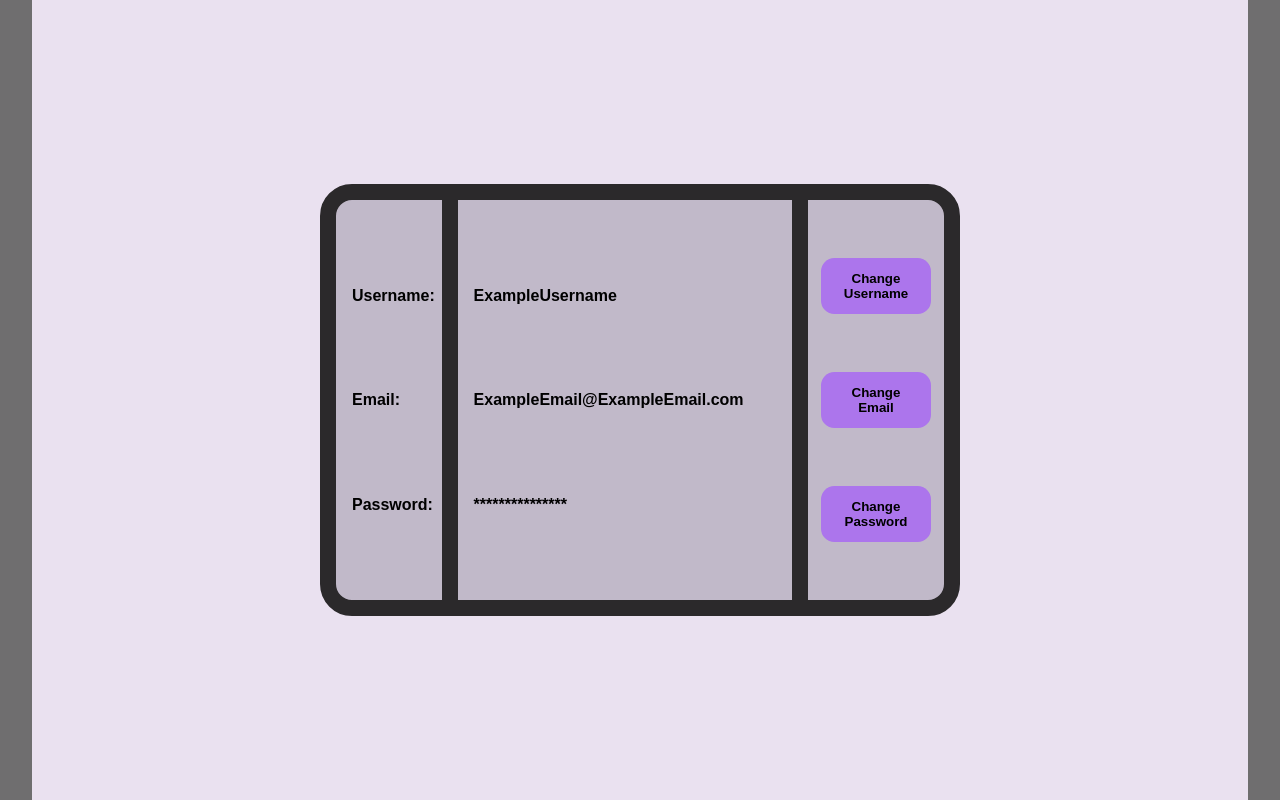
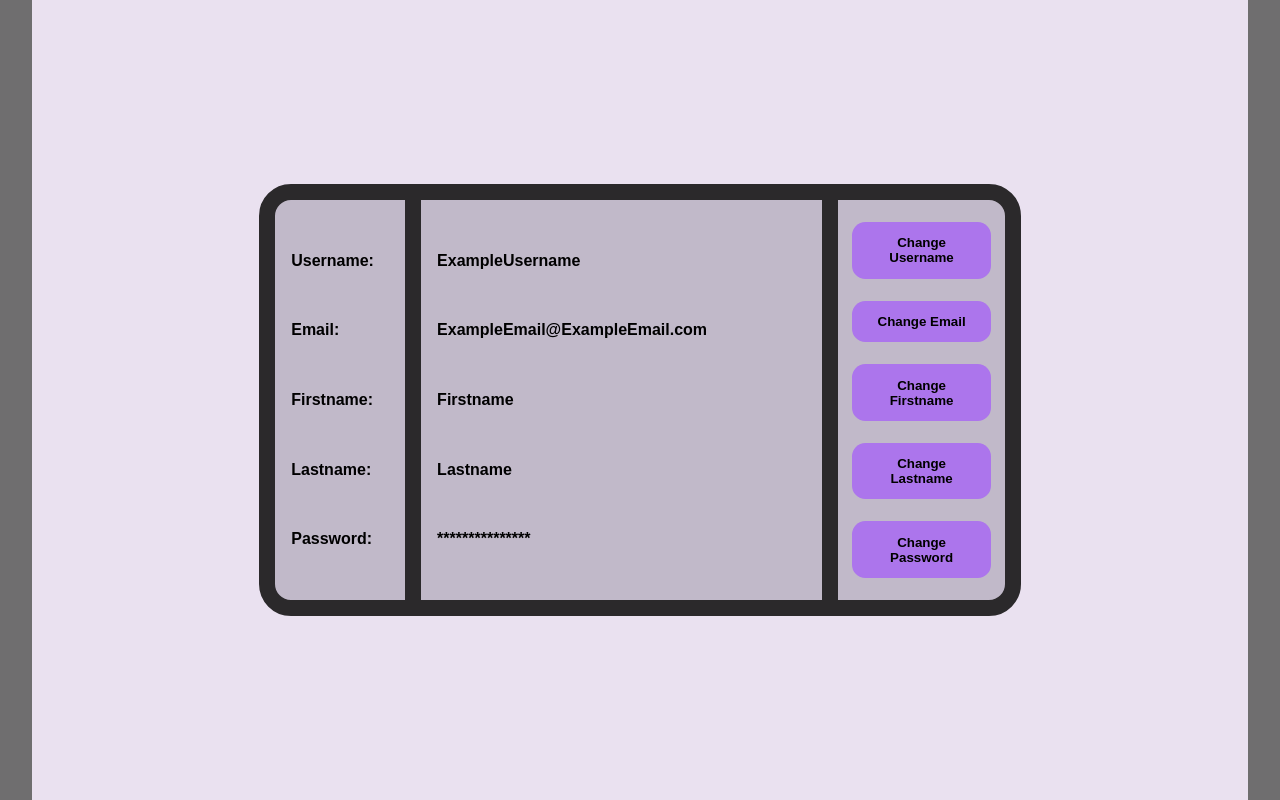
Before and after one commit to dylanr150/COSC-360-Project, a PHP site: page /HTML/editProfile.html in a window 1280 px wide. Shown: the part 80-880 px from the top of the page. Run offline with PHP 8.4, Linux system fonts and the light colour scheme.

Commit message:
Fix to Edit Profile Page to Include First/Last Name (#7)
Co-authored-by: Tyler Posella <Tyler.Posella.Stu@gmail.com>

```diff
--- a/Front-end/CSS/editProfile.css
+++ b/Front-end/CSS/editProfile.css
@@ -12,7 +12,7 @@
 .editProfile-container{
     display: flex;
     height: 50%;
-    width: 50%;
+    width: 60%;
     background-color: #c1b9c9;
     border: solid 1em #2b292b;
     border-radius: 2em;
--- a/Front-end/HTML/editProfile.html
+++ b/Front-end/HTML/editProfile.html
@@ -22,16 +22,22 @@
           <div class="editProfile-parameters">
             <h2>Username:</h2>
             <h2>Email:</h2>
+            <h2>Firstname:</h2>
+            <h2>Lastname:</h2>
             <h2>Password:</h2>
           </div>
           <div class="editProfile-data">
             <h3>ExampleUsername</h3>
             <h3>ExampleEmail@ExampleEmail.com</h3>
+            <h3>Firstname</h3>
+            <h3>Lastname</h3>
             <h3>***************</h3>
           </div>
           <div class="editProfile-buttons">
             <button class="generalButton">Change Username</button>
             <button class="generalButton">Change Email</button>
+            <button class="generalButton">Change Firstname</button>
+            <button class="generalButton">Change Lastname</button>
             <button class="generalButton">Change Password</button>
           </div>
         </div>
```
